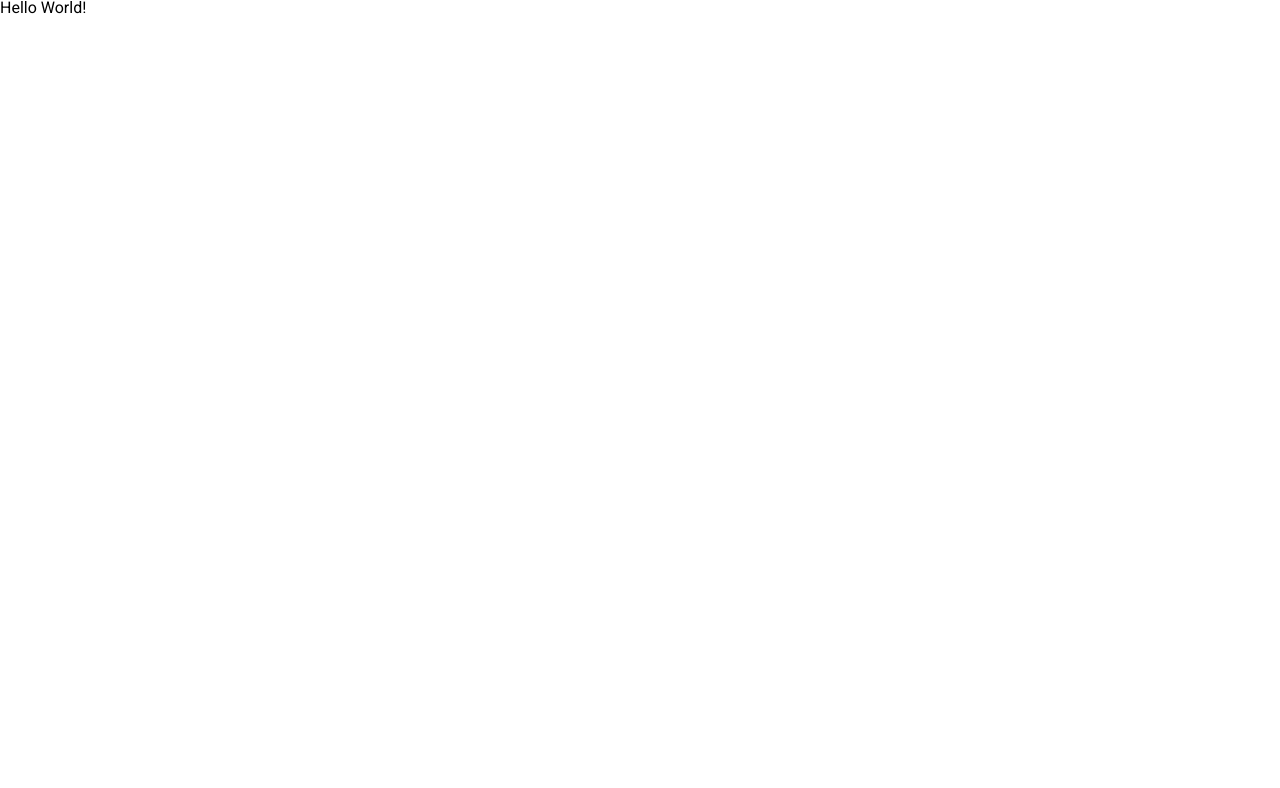
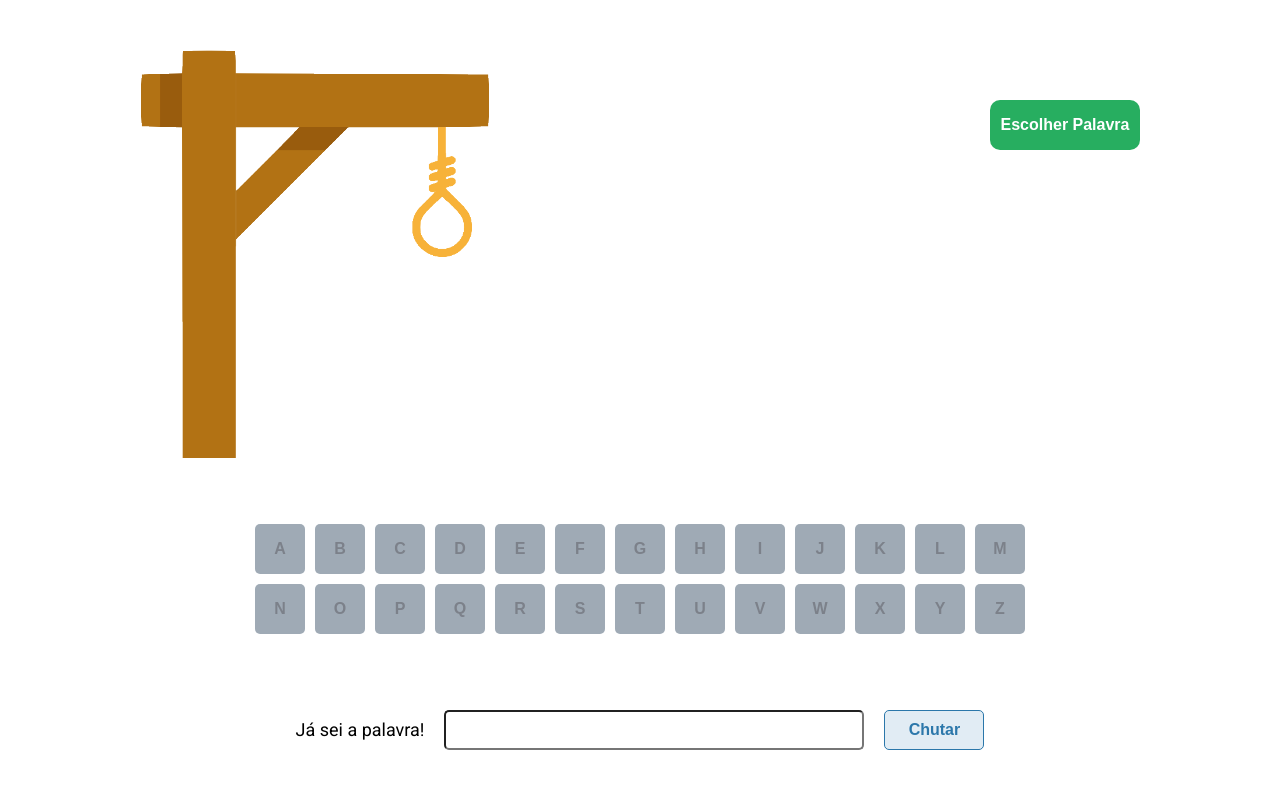
Before and after one commit to andhercapanema/driven-projeto08-jogoDaForca, a React app: page / in a window 1280 px wide. Built offline with nearby package versions, Linux system fonts and the light colour scheme.

Commit message:
Criação do layout inicial do jogo

```diff
--- a/public/style.css
+++ b/public/style.css
@@ -6,4 +6,128 @@
 
 .root {
     font-family: "Roboto", sans-serif;
+
+    display: flex;
+    align-items: center;
+    justify-content: center;
+    height: 100vh;
 }
+
+/* App() */
+
+.c-page {
+    display: flex;
+    flex-direction: column;
+    justify-content: space-between;
+    align-items: center;
+
+    height: 90%;
+    max-height: 700px;
+    width: 90%;
+    max-width: 1000px;
+}
+
+/* Game() */
+
+.c-game {
+    width: 100%;
+    display: flex;
+    justify-content: space-between;
+    align-items: flex-start;
+}
+
+.c-game__img {
+    width: 60%;
+    max-width: 350px;
+}
+
+button {
+    border: none;
+    font-size: 16px;
+    font-weight: 600;
+}
+
+.c-game__button {
+    height: 50px;
+    width: 30%;
+    max-width: 150px;
+    margin-top: 5%;
+
+    color: #fff;
+
+    background-color: #27ae60;
+    border-radius: 10px;
+}
+
+/* Letters() */
+
+.c-alphabet {
+    display: flex;
+    flex-wrap: wrap;
+    justify-content: center;
+    max-width: 780px;
+    margin-left: 10px;
+    margin-top: 20px;
+}
+
+.c-alphabet__letter {
+    margin-right: 10px;
+    margin-bottom: 10px;
+}
+
+.c-alphabet__btn {
+    width: 50px;
+    height: 50px;
+
+    background-color: #9faab5;
+    color: #7c818a;
+
+    border-radius: 5px;
+}
+
+/* Guess() */
+
+.c-guess {
+    display: flex;
+    justify-content: center;
+    align-items: center;
+    flex-wrap: wrap;
+    margin-right: 20px;
+}
+
+.c-guess__input,
+.c-guess__btn,
+.c-guess__text  {
+    margin-left: 20px;
+    margin-top: 20px;
+}
+
+.c-guess__text {
+    font-size: 18px;
+}
+
+.c-guess__keep-together {
+    display: flex;
+    flex-wrap: wrap;
+    justify-content: center;
+    /* width: 100%; */
+}
+
+.c-guess__input,
+.c-guess__btn {
+    border-radius: 5px;
+}
+
+.c-guess__input {
+    height: 40px;
+    width: 90vw;
+    max-width: 420px;
+}
+
+.c-guess__btn {
+    width: 100px;
+    height: 40px;
+    background-color: #e1ecf4;
+    border: 1px solid #2b77aa;
+    color: #2b77aa;
+}
--- a/src/components/App.js
+++ b/src/components/App.js
@@ -1,7 +1,16 @@
 import React from "react";
+import Jogo from "./Game";
+import Guess from "./Guess";
+import Letters from "./Letters";
 
 function App() {
-    return <>Hello World!</>;
+    return (
+        <main className="c-page">
+            <Jogo />
+            <Letters />
+            <Guess />
+        </main>
+    );
 }
 
 export default App;
--- /dev/null
+++ b/src/components/Game.js
@@ -0,0 +1,16 @@
+import React from "react";
+
+function Game() {
+    return (
+        <section className="c-game">
+            <img
+                src="./assets/forca0.png"
+                alt="Forca vazia"
+                className="c-game__img"
+            />
+            <button className="c-game__button">Escolher Palavra</button>
+        </section>
+    );
+}
+
+export default Game;
--- /dev/null
+++ b/src/components/Guess.js
@@ -0,0 +1,15 @@
+import React from "react";
+
+function Guess() {
+    return (
+        <section className="c-guess">
+            <p className="c-guess__text">Já sei a palavra!</p>
+            <div className="c-guess__keep-together">
+                <input type="text" className="c-guess__input"></input>
+                <button className="c-guess__btn">Chutar</button>
+            </div>
+        </section>
+    );
+}
+
+export default Guess;
--- /dev/null
+++ b/src/components/Letters.js
@@ -0,0 +1,50 @@
+import React from "react";
+
+const Letter = (props) => {
+    return (
+        <li className="c-alphabet__letter">
+            <button className="c-alphabet__btn">{props.letter}</button>
+        </li>
+    );
+};
+
+function Letters() {
+    const alphabet = [
+        "a",
+        "b",
+        "c",
+        "d",
+        "e",
+        "f",
+        "g",
+        "h",
+        "i",
+        "j",
+        "k",
+        "l",
+        "m",
+        "n",
+        "o",
+        "p",
+        "q",
+        "r",
+        "s",
+        "t",
+        "u",
+        "v",
+        "w",
+        "x",
+        "y",
+        "z",
+    ];
+
+    return (
+        <ul className="c-alphabet">
+            {alphabet.map((letter) => (
+                <Letter letter={letter.toUpperCase()} />
+            ))}
+        </ul>
+    );
+}
+
+export default Letters;
```
